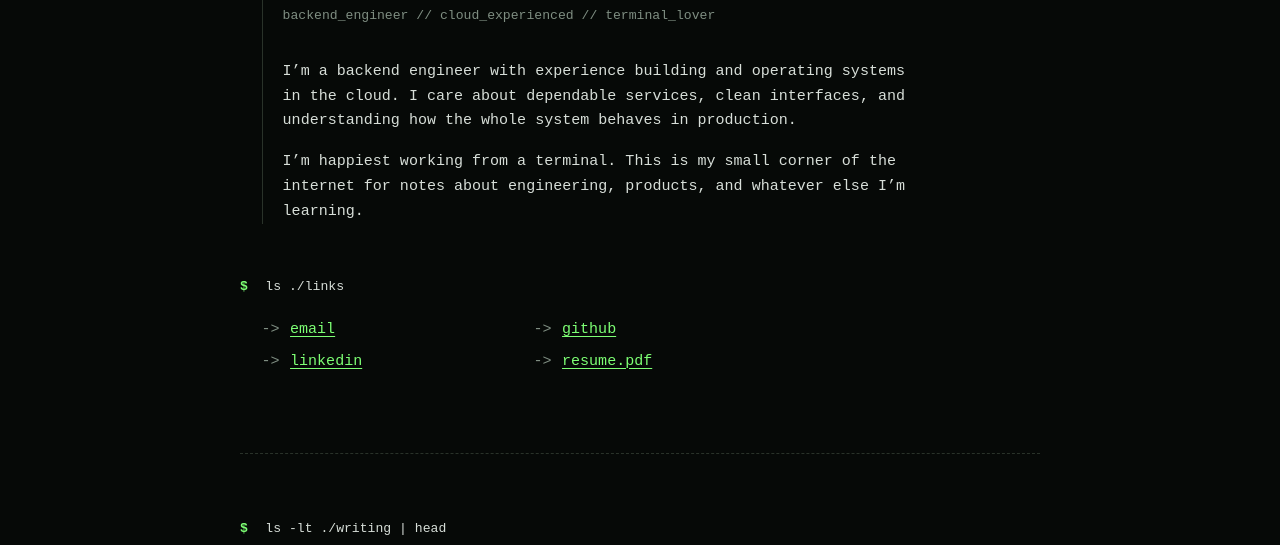
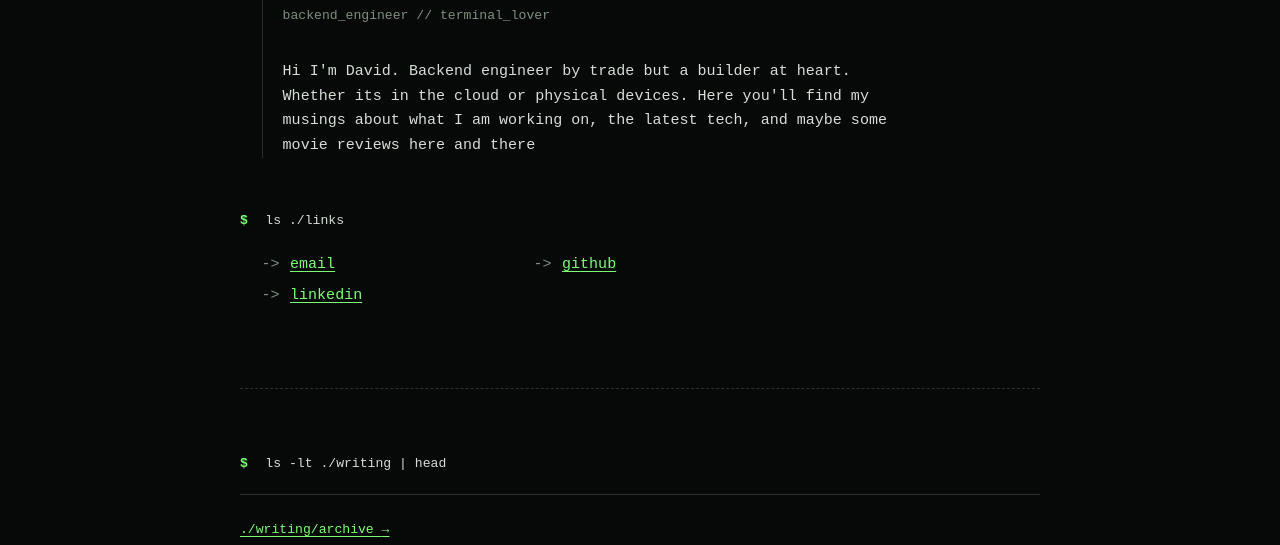
Before and after one commit to djballowe/Web-Portfolio, an Astro site: page / in a window 1280 px wide. Shown: the part 255-800 px from the top of the page. Built offline with nearby package versions, Linux system fonts and the light colour scheme; Astro itself is replaced by a stand-in of ours.

Commit message:
update copy and delete stale resume

```diff
--- a/src/pages/index.astro
+++ b/src/pages/index.astro
@@ -15,16 +15,11 @@ const formatDate = (date: Date) => date.toISOString().slice(0, 10).replaceAll("-
       <p class="command"><span aria-hidden="true">$</span> whoami</p>
       <div class="command-output">
         <h1 id="intro-heading">David Ballowe</h1>
-        <p class="role">backend_engineer // cloud_experienced // terminal_lover</p>
+        <p class="role">backend_engineer // terminal_lover</p>
         <p>
-          I’m a backend engineer with experience building and operating systems
-          in the cloud. I care about dependable services, clean interfaces, and
-          understanding how the whole system behaves in production.
-        </p>
-        <p>
-          I’m happiest working from a terminal. This is my small corner of the
-          internet for notes about engineering, products, and whatever else
-          I’m learning.
+          Hi I'm David. Backend engineer by trade but a builder at heart.
+          Whether its in the cloud or physical devices. Here you'll find my musings about
+          what I am working on, the latest tech, and maybe some movie reviews here and there
         </p>
       </div>
 
@@ -33,7 +28,6 @@ const formatDate = (date: Date) => date.toISOString().slice(0, 10).replaceAll("-
         <li><a href="mailto:db@davidballowe.com">email</a></li>
         <li><a href="https://github.com/djballowe" rel="me noreferrer" target="_blank">github</a></li>
         <li><a href="https://www.linkedin.com/in/david-ballowe-90a164178/" rel="me noreferrer" target="_blank">linkedin</a></li>
-        <li><a href="/resume.pdf" target="_blank">resume.pdf</a></li>
       </ul>
     </section>
 
```
Also changed, not shown: 1 other file.
